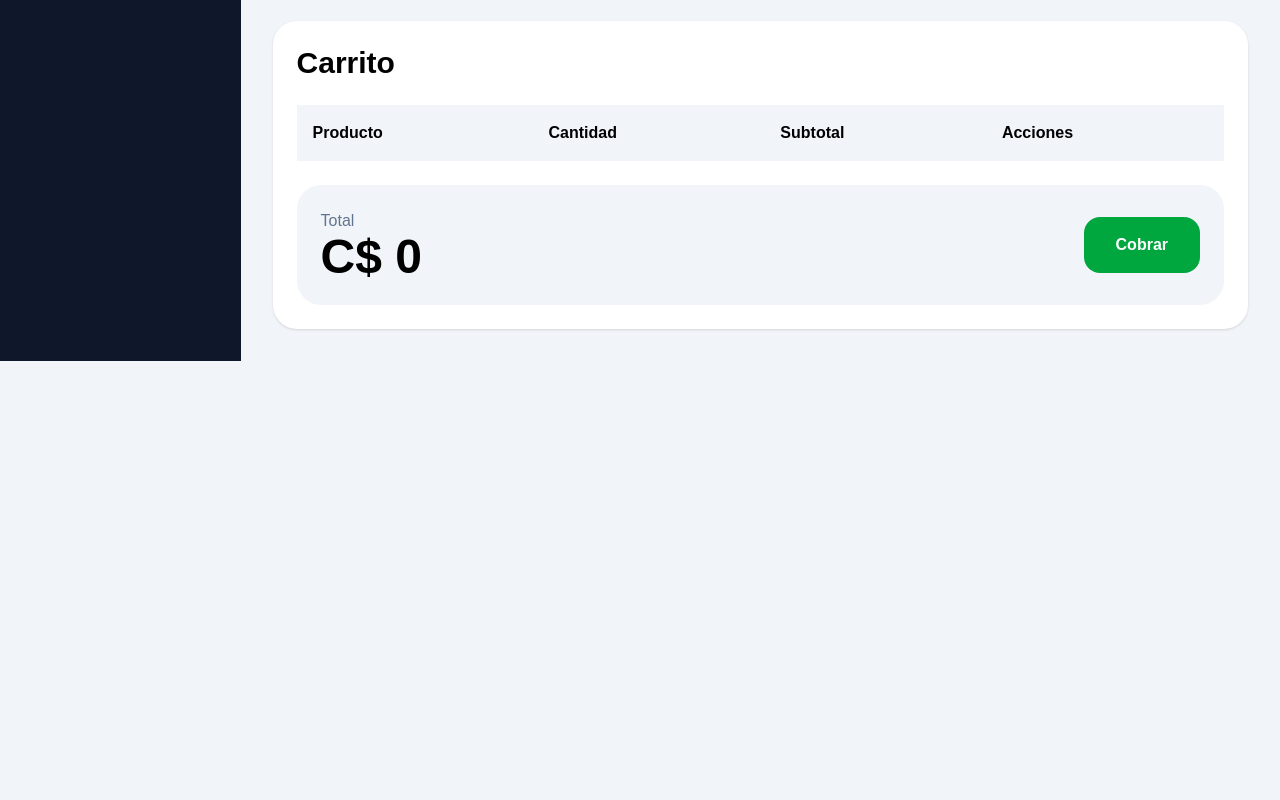
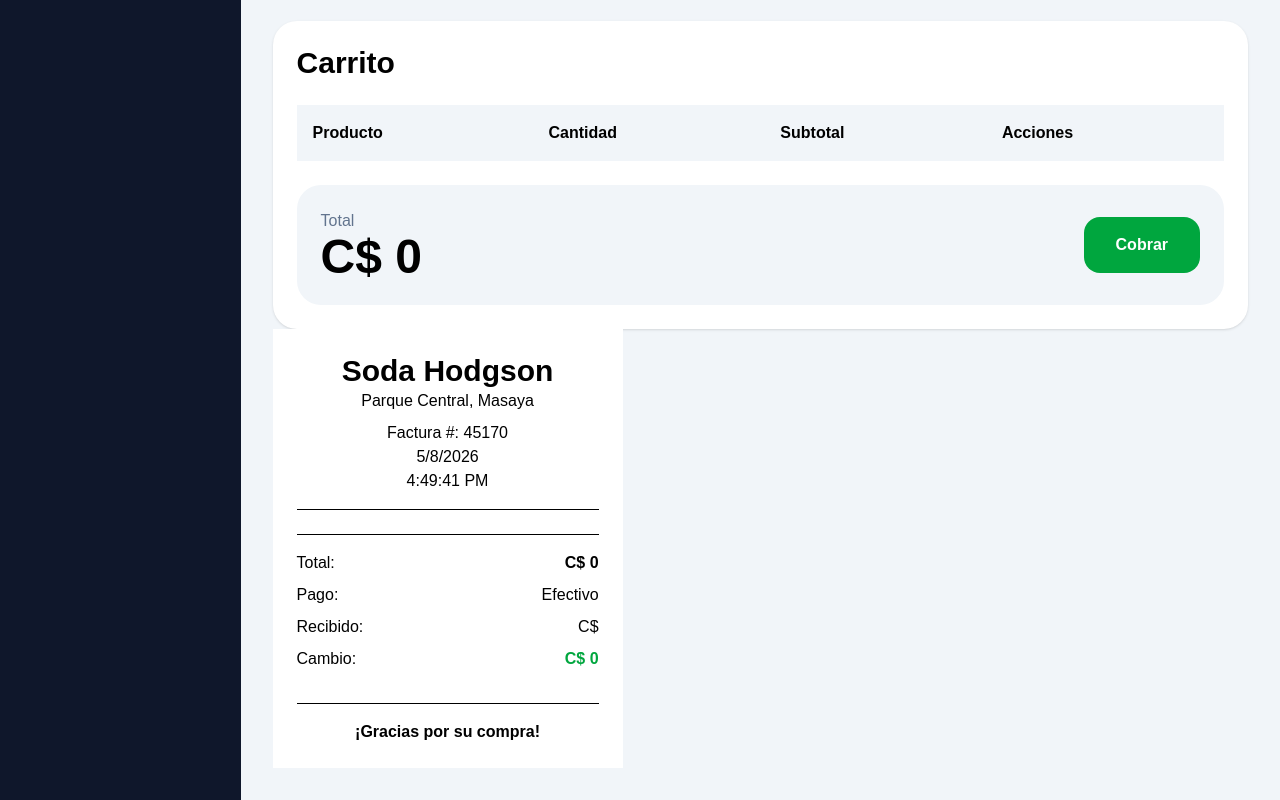
Before and after one commit to EDUARDO-HERNANDEZ-PZK/Pre-Practica_Frontend_Soda_Hodgson, a React (Vite) app in the folder frontendSodaHodgson/: page /pos in a window 1280 px wide. Shown: the part 695-1495 px from the top of the page. Before the commit the page ends 1056 px from the top, so only its background shows below. Built offline with nearby package versions, Linux system fonts and the light colour scheme.

Commit message:
Mejorar en ticket y post

```diff
--- a/frontendSodaHodgson/src/components/layout/Ticket.jsx
+++ b/frontendSodaHodgson/src/components/layout/Ticket.jsx
@@ -1,7 +1,6 @@
 import React from "react";
 
-const Ticket = React.forwardRef(({ cart, total, paymentMethod, cash, change }, ref) => {
-
+const Ticket = React.forwardRef(({ cart, total, paymentMethod, cash, change, itemInput }, ref) => {
   const date = new Date();
 
   const invoiceNumber = Math.floor(Math.random() * 100000);
--- a/frontendSodaHodgson/src/pages/POS.jsx
+++ b/frontendSodaHodgson/src/pages/POS.jsx
@@ -2,9 +2,9 @@ import { useState, useRef } from "react";
 import Header from "../components/layout/Header";
 import { products } from "../data/mockData";
 import { useReactToPrint } from "react-to-print";
-import Ticket from "../components/Ticket";
+import Ticket from "../components/layout/Ticket";
 
-export default function POS() {
+const POS=() =>{
 
   const [cart, setCart] = useState([]);
 
@@ -67,7 +67,6 @@ export default function POS() {
       setCart(cart.filter(item => item.id !== id));
 
     } else {
-
       const updated = cart.map(item =>
         item.id === id
           ? {
@@ -348,17 +347,18 @@ export default function POS() {
         </div>
 
       )}
-      <div className="hidden">
-  <Ticket
+      <Ticket
     ref={ticketRef}
     cart={cart}
     total={total}
     paymentMethod={paymentMethod}
     cash={cash}
     change={change}
+    item={cart[0]}
   />
-</div>
 
     </div>
   )
-}
+};
+
+export default POS;
```
